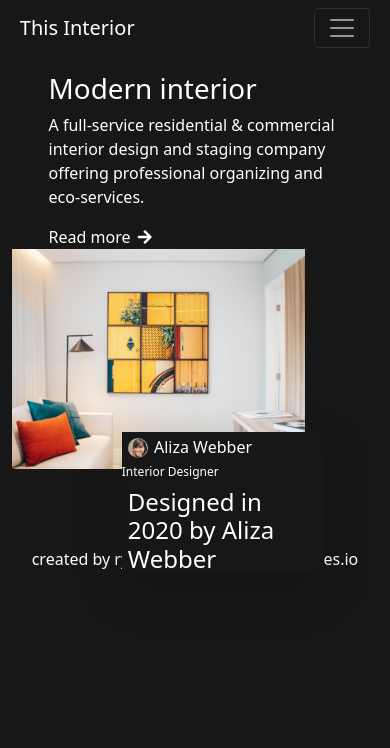
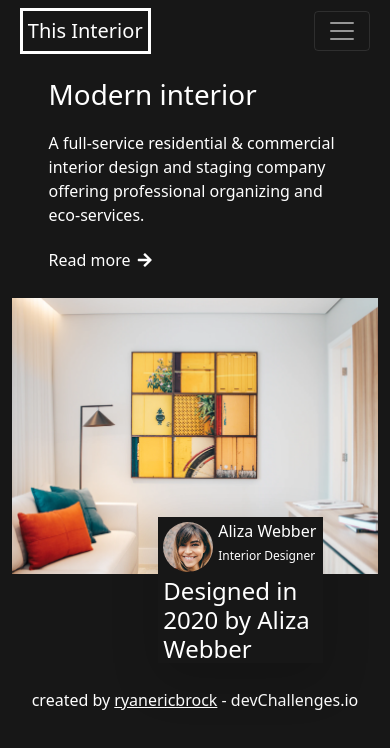
Before and after one commit to ryanericbrock/Interior-Consultant-Challenge, a plain HTML site: page index.html in a window 390 px wide. Drawn offline with nearby package versions, Linux system fonts and the light colour scheme.

Commit message:
Version 2

```diff
--- a/css/styles.css
+++ b/css/styles.css
@@ -10,12 +10,20 @@ a {
 
 .active {
   text-decoration: underline;
+  text-underline-offset: 0.75rem;
 }
 
 .navbar {
   margin-bottom: 4%;
   padding-left: 2%;
   padding-right: 2%;
+  text-align: center;
+}
+
+.navbar-brand {
+  border-style: solid;
+  border-color: white;
+  padding: 5px;
 }
 
 .nav-item {
@@ -23,7 +31,11 @@ a {
 }
 
 .description {
-  margin: 0 10%;
+  margin: 0 10% 7% 10%;
+}
+
+.motto {
+  margin: 7% 0 7%;
 }
 
 .fa-arrow-right {
@@ -46,14 +58,14 @@ a {
 
 .author {
   position: absolute;
-  margin: 20% 15% 0 0;
+  margin: 20% 30% 0 0;
   background-color: #171717;
 }
 
 .author-image {
   float: left;
   border-radius: 100%;
-  width: 10%;
+  width: 50px;
   margin: 3%;
 }
 
@@ -73,18 +85,31 @@ a {
 }
 
 .footer {
-  margin-top: 10%;
+  margin-top: 15%;
   text-align: center;
+}
+
+.username {
+  text-decoration: underline;
 }
 
 @media (max-width: 991px) {
   .footer {
-    margin-top: 15%;
+    margin-top: 20%;
   }
 }
 
 @media (max-width: 767px) {
   .footer {
-    margin-top: 20%;
+    margin-top: 25%;
+  }
+
+  .content {
+    background-size: 100%;
+    padding: 40%;
+  }
+
+  .author {
+    margin: 20% 15% 0 0;
   }
 }
--- a/index.html
+++ b/index.html
@@ -42,7 +42,7 @@
       <div class="col-md-5 my-auto">
         <div class="description">
           <h1>Modern interior</h1>
-          <p>A full-service residential & commercial interior design and staging
+          <p class="motto">A full-service residential & commercial interior design and staging
             company offering professional organizing and eco-services.</p>
           <a href="#">Read more <i class="fas fa-arrow-right"></i></a>
         </div>
@@ -62,4 +62,4 @@
 
   <script src="https://cdn.jsdelivr.net/npm/bootstrap@5.1.3/dist/js/bootstrap.bundle.min.js" integrity="sha384-ka7Sk0Gln4gmtz2MlQnikT1wXgYsOg+OMhuP+IlRH9sENBO0LRn5q+8nbTov4+1p" crossorigin="anonymous"></script>
 </body>
-<footer class="footer">created by <a href="https://devchallenges.io/portfolio/ryanericbrock">ryanericbrock</a> - devChallenges.io</footer></html>
+<footer class="footer">created by <a class="username" href="https://devchallenges.io/portfolio/ryanericbrock">ryanericbrock</a> - devChallenges.io</footer></html>
```
